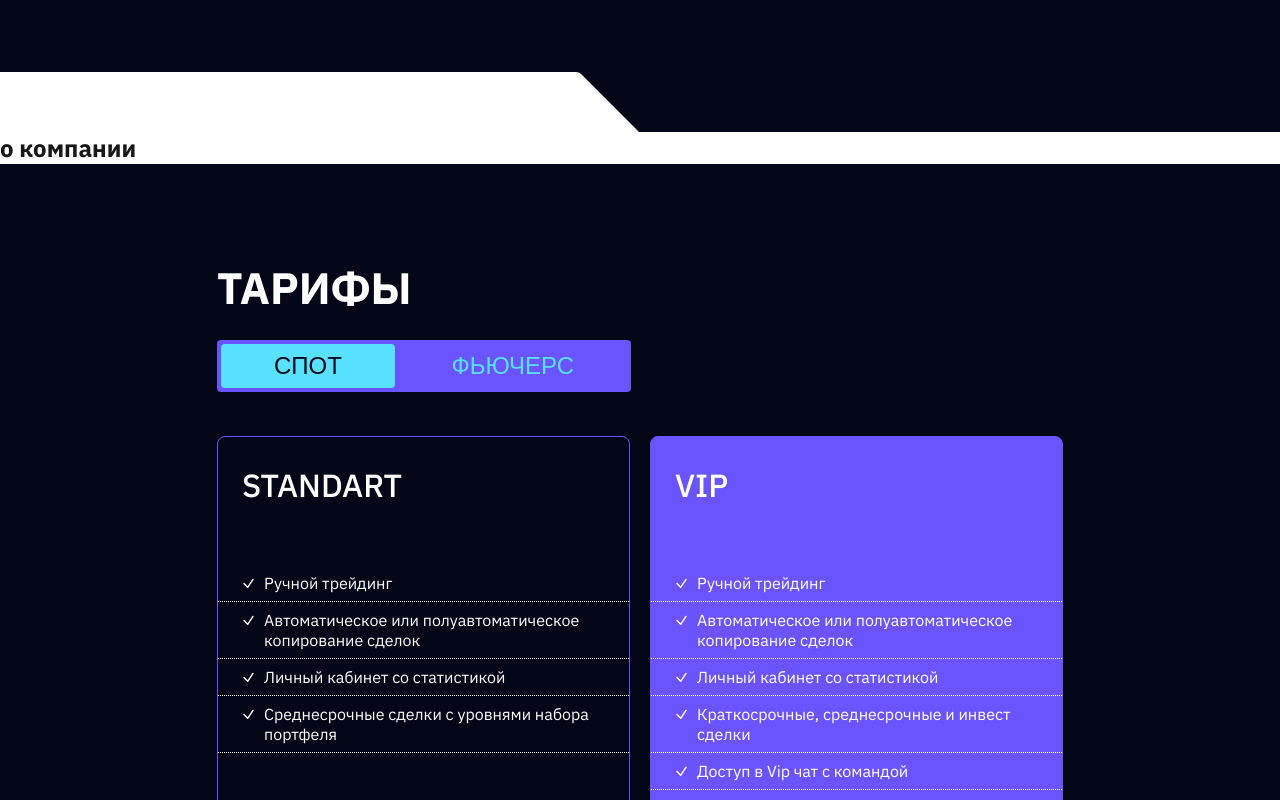
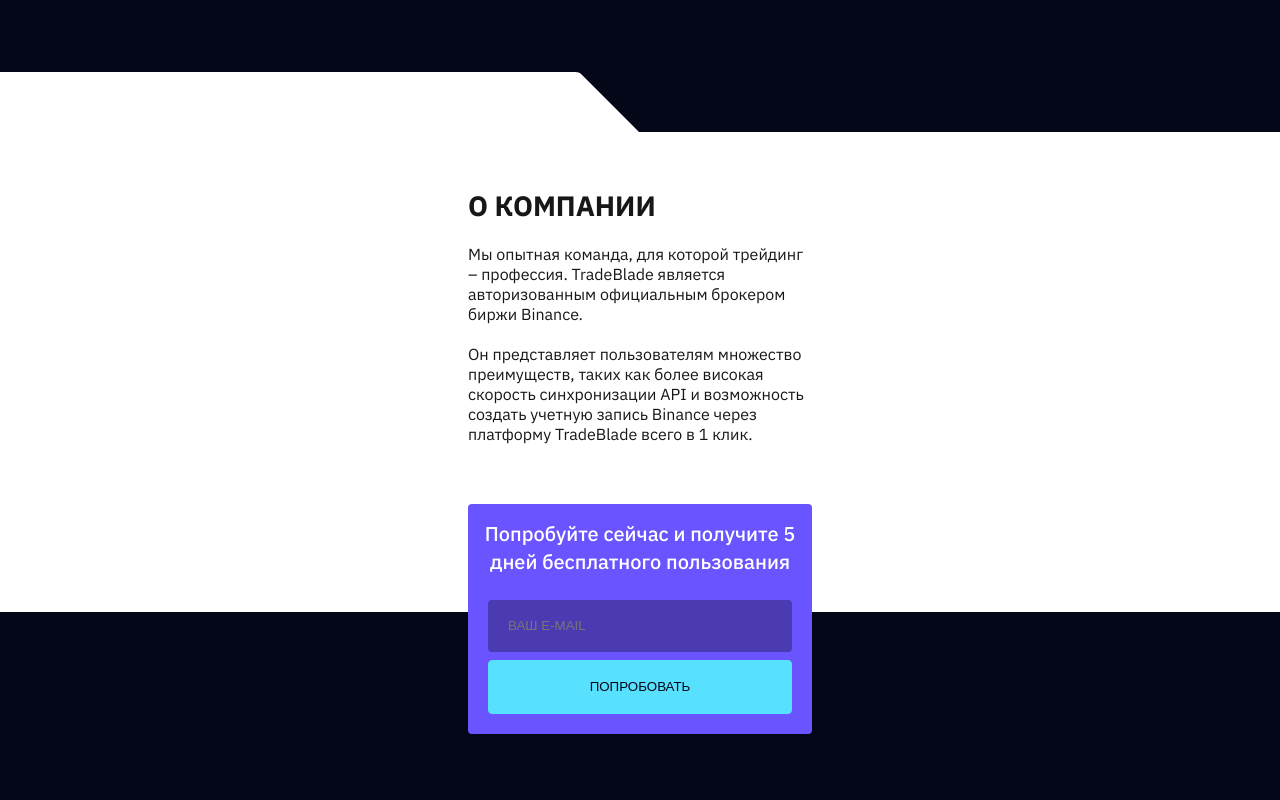
Before and after one commit to gottfried-github/tm-leads-test, a Next.js app: page / in a window 1280 px wide. Shown: the part 1260-2060 px from the top of the page. Built offline with nearby package versions, Linux system fonts and the light colour scheme.

Commit message:
implement about section

```diff
--- a/src/app/components/AboutSection/AboutSection.jsx
+++ b/src/app/components/AboutSection/AboutSection.jsx
@@ -11,7 +11,33 @@
         />
       </div>
       <div className={styles.section}>
-        <h2>о компании</h2>
+        <div className={styles.sectionContent}>
+          <div className={styles.sectionInfo}>
+            <h2 className={styles.infoTitle}>о компании</h2>
+            <div className={styles.infoDescription}>
+              <p className={styles.infoDescriptionParagraph}>
+                Мы опытная команда, для которой трейдинг – профессия. TradeBlade является
+                авторизованным официальным брокером биржи Binance.
+              </p>
+              <p className={styles.infoDescriptionParagraph}>
+                Он представляет пользователям множество преимуществ, таких как более високая
+                скорость синхронизации API и возможность создать учетную запись Binance через
+                платформу TradeBlade всего в 1 клик.
+              </p>
+            </div>
+          </div>
+          <div className={styles.formSection}>
+            <h3 className={styles.formSectionTitle}>
+              Попробуйте сейчас и получите 5 дней бесплатного пользования
+            </h3>
+            <div className={styles.emailForm}>
+              <div className={styles.emailInputContainer}>
+                <input type="text" placeholder="ВАШ E-MAIL" className={styles.emailInput} />
+              </div>
+              <button className={styles.emailFormButton}>попробовать</button>
+            </div>
+          </div>
+        </div>
       </div>
     </section>
   )
--- a/src/app/components/AboutSection/AboutSection.module.css
+++ b/src/app/components/AboutSection/AboutSection.module.css
@@ -13,12 +13,146 @@
 }
 
 .section {
-  position: relative;
-  /* top: -30px; */
+  height: 480px;
 
+  padding-top: 56px;
+  padding-bottom: 92px;
   background-color: var(--white);
 
-  @media (min-width: 890px) {
-    top: 0;
+  @media (min-width: 1312px) {
+    height: unset;
   }
 }
+
+.sectionContent {
+  display: grid;
+  row-gap: 40px;
+  margin: 0 16px;
+
+  @media (min-width: 376px) {
+    max-width: 344px;
+    margin: 0 auto;
+  }
+
+  @media (min-width: 1312px) {
+    grid-template-columns: 1fr 1fr;
+    /* margin: 0 auto; */
+    max-width: 1280px;
+  }
+}
+
+.sectionInfo {
+  @media (min-width: 1312px) {
+    width: 414px;
+  }
+}
+
+.infoTitle {
+  font-size: 28px;
+  line-height: 36px;
+  font-weight: 700;
+  letter-spacing: -4%;
+  text-transform: uppercase;
+  margin-bottom: 20px;
+
+  @media (min-width: 1312px) {
+    font-size: 44px;
+    line-height: 56px;
+    margin-bottom: 40px;
+  }
+}
+
+.infoDescriptionParagraph:not(:first-child) {
+  margin: 20px 0;
+}
+
+.formSection {
+  align-self: flex-end;
+
+  padding: 16px;
+
+  background-color: var(--purple-0);
+  border-radius: 4px;
+
+  @media (min-width: 1312px) {
+    padding: 32px 66px 40px 66px;
+  }
+}
+
+.formSectionTitle {
+  font-size: 20px;
+  line-height: 28px;
+  font-weight: 500;
+  letter-spacing: -4%;
+  text-align: center;
+  color: var(--white);
+  margin-bottom: 20px;
+
+  @media (min-width: 1312px) {
+    font-size: 28px;
+    line-height: 36px;
+    margin-bottom: 32px;
+  }
+}
+
+.emailForm {
+  display: flex;
+  flex-direction: column;
+  row-gap: 8px;
+
+  /* margin-bottom: 12px; */
+  padding: 4px;
+
+  border-radius: 4px;
+
+  @media (min-width: 1312px) {
+    flex-direction: row;
+    background-color: var(--purple-1);
+  }
+}
+
+.emailFormButton {
+  padding: 16px 24px;
+
+  line-height: 20px;
+  font-weight: 500;
+  text-transform: uppercase;
+  color: var(--dark-blue-1);
+
+  border: 1.5px solid var(--blue-1);
+  border-radius: 4px;
+  background-color: var(--blue-1);
+
+  transition: background-color 0.3s, color 0.3s;
+}
+
+.emailFormButton:hover {
+  color: var(--blue-1);
+  background-color: var(--blue-1-transparent);
+}
+
+.emailInputContainer {
+  flex-grow: 1;
+  display: flex;
+
+  padding: 16px 20px;
+
+  background-color: var(--purple-1);
+  border-radius: 4px;
+
+  @media (min-width: 1312px) {
+    background-color: transparent;
+  }
+}
+
+.emailInput {
+  flex-grow: 1;
+
+  color: var(--white);
+  line-height: 20px;
+  font-weight: 500;
+  /* text-transform: uppercase; */
+
+  background-color: transparent;
+  border: none;
+}
--- a/src/app/components/TarifsSection/TarifsSection.module.css
+++ b/src/app/components/TarifsSection/TarifsSection.module.css
@@ -1,8 +1,12 @@
 .container {
-  padding: 56px 0 44px 0;
+  padding: 210px 0 44px 0;
   color: var(--white);
 
   @media (min-width: 878px) {
+    padding: 250px 0 44px 0;
+  }
+
+  @media (min-width: 1312px) {
     padding: 96px 0;
   }
 }
--- a/src/app/globals.css
+++ b/src/app/globals.css
@@ -11,6 +11,7 @@
   --dark-blue-1: rgba(3, 7, 24, 1);
   --dark-blue-2: rgba(32, 26, 79, 1);
   --purple-0: rgba(106, 84, 255, 1);
+  --purple-1: rgba(74, 59, 179, 1);
 }
 
 html,
```
